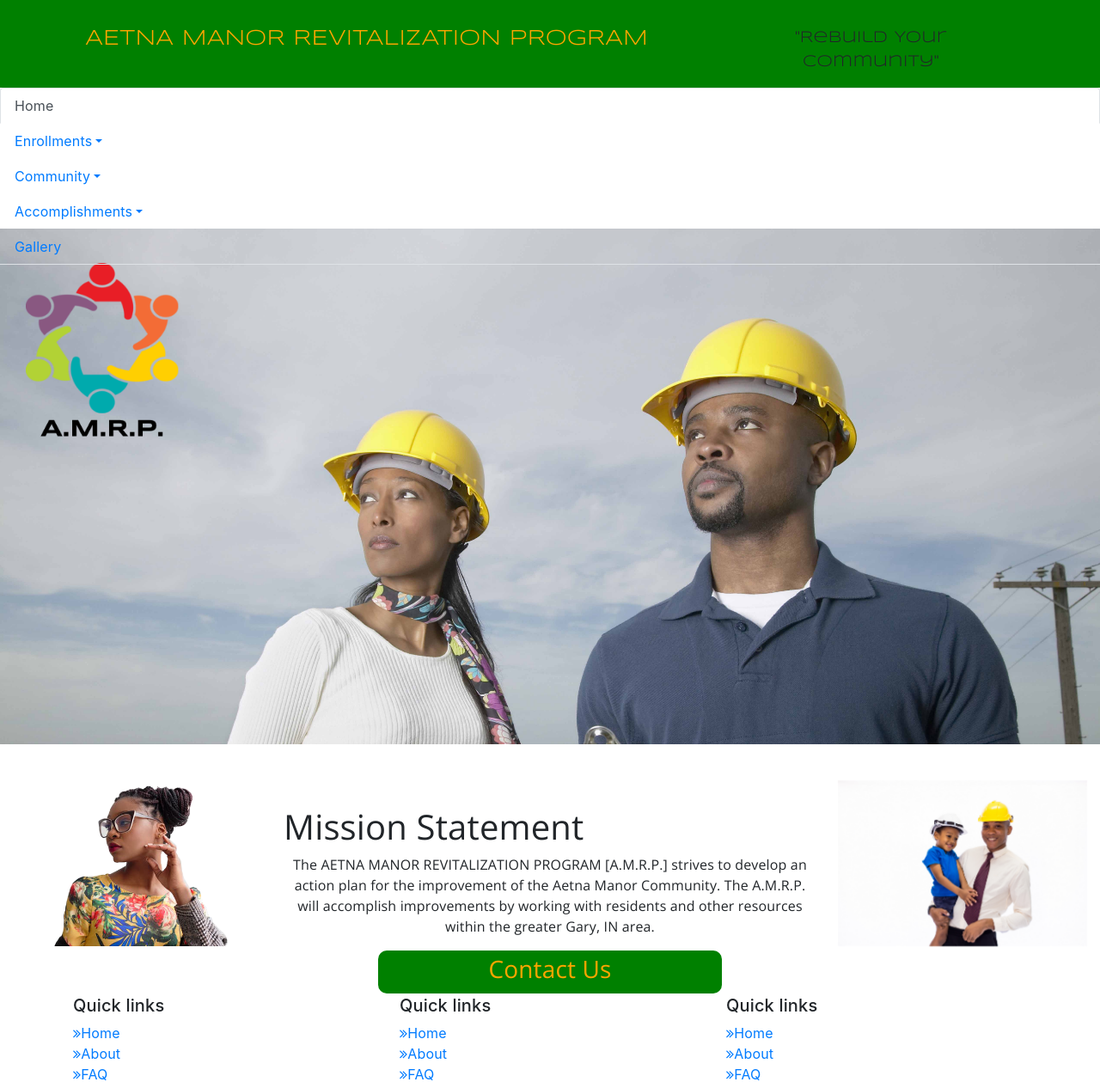
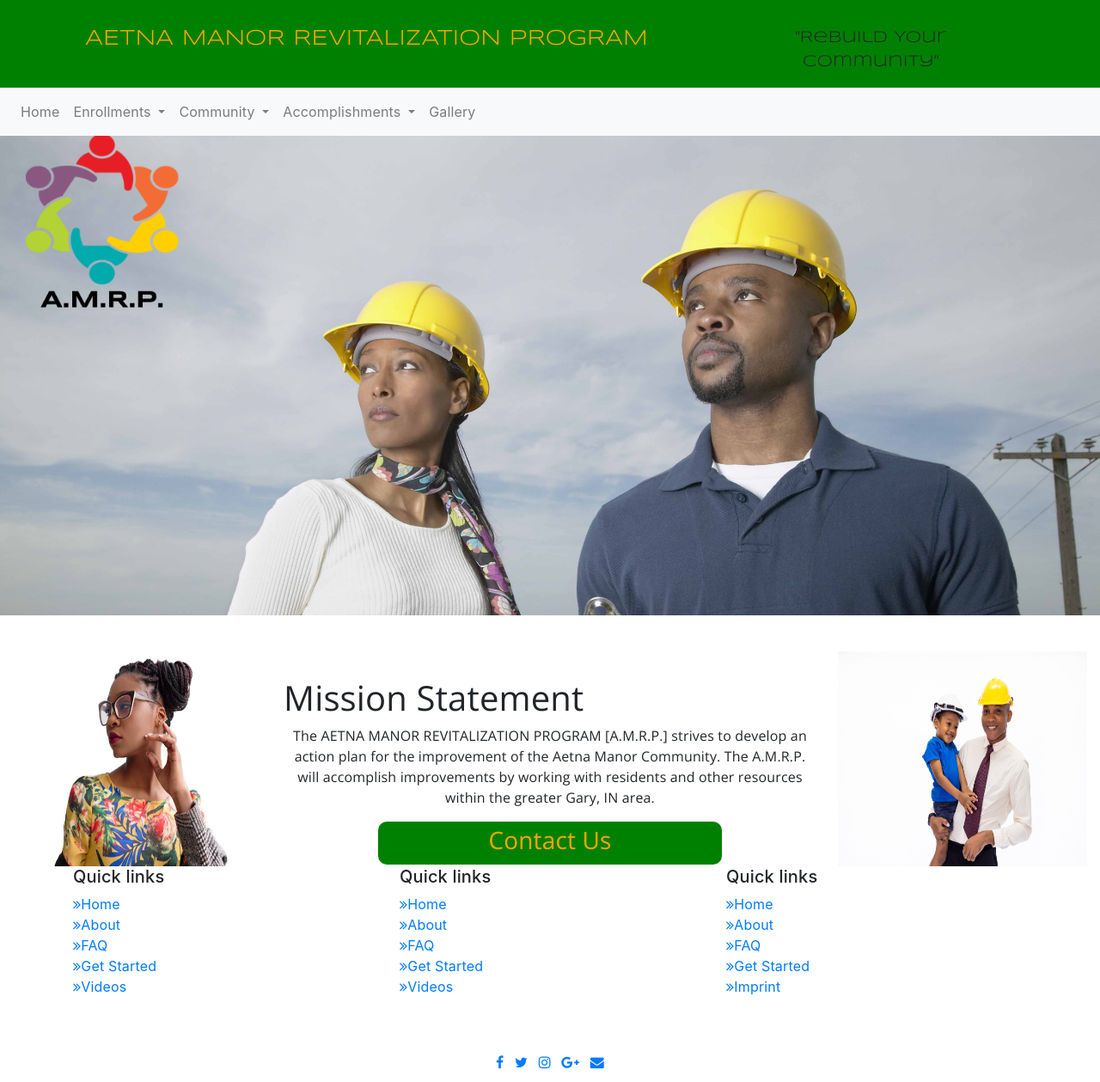
Before and after one commit to brysonmckenzie/aetna_manor, a Django app: page / in a window 1280 px wide. Shown: the top 1259 px of the page at 86% size. Run offline with Django 3.2, Linux system fonts and the light colour scheme; some libraries are stand-ins or nearby versions.

Commit message:
homepage improvements mobile responsiveness

```diff
--- a/apps/aetna_app/templates/aetna_apps/base.html
+++ b/apps/aetna_app/templates/aetna_apps/base.html
@@ -1,6 +1,7 @@
 <!DOCTYPE html>
 <html lang="en">
 {%load staticfiles%}
+
 <head>
     <meta charset="UTF-8">
     <meta name="viewport" content="width=device-width, initial-scale=1.0">
@@ -40,47 +41,25 @@
     <link rel="stylesheet" href="https://cdnjs.cloudflare.com/ajax/libs/font-awesome/4.7.0/css/font-awesome.min.css">
 
     <body>
-
         <header>
             <div class="container-fluid">
                 <div class="row">
                     <div class="col-sm-8 head center">
                         <h1 class="center">aetna manor revitalization program</h1>
                     </div>
-                    <div class="col-sm-3 head center">
+                    <div class="col-sm-3 head center d-none d-sm-block d-lg-block d-md-block">
                         <p class="center">"rebuild your community"</p>
                     </div>
-                    <div class="col-sm-1 head">
-                        <img class="center img d-none d-sm-block" src="{% static 'aetna_app/images/gary-seal.png' %}" alt="">
+                    <div class="col-sm-1 head d-none d-sm-block">
+                        <img class="center img d-md-none d-lg-block" src="{% static 'aetna_app/images/gary-seal.png' %}" width="90px" height="90px"
+                            alt="">
                     </div>
                 </div>
             </div>
         </header>
 
-        <!-- <div class="nav">
-            <ul class="in-nav" >
-                <li>home</li>
-                <li>history</li>
-                <li>accomplishments</li>
-                <li>coming soon</li>
-                <li>communities</li>
-                <li>donations</li>
-            </ul>
-        </div> -->
-        <!--
-        <div class="topnav" id="myTopnav">
-            <a href="" class="active">Home</a>
-            <a href="">history</a>
-            <a href="">accomplishments</a>
-            <a href="">coming soon</a>
-            <a href="">communities</a>
-            <a href="">donations</a>
-            <a href="javascript:void(0);" class="icon" onclick="myFunction()">
-              <i class="fa fa-bars"></i>
-            </a>
-          </div> -->
 
-        <ul class="nav nav-tabs d-none d-sm-block">
+        <!-- <ul class="nav nav-tabs d-none d-sm-block">
             <li class="nav-item">
                 <a class="nav-link active" href="#">Home</a>
             </li>
@@ -110,6 +89,60 @@
                     <a class="nav-link" href="#">Gallery</a>
                 </li>
         </ul>
+        <div class="mobile-nav d-block d-sm-none
+        ">
+            <a href="javascript:void(0);" class="icon" onclick="myFunction()">&#9776;</a>
+        </div> -->
+
+
+        <!-- new -->
+
+
+        <nav class="navbar navbar-expand-lg navbar-light bg-light">
+            <button class="navbar-toggler navbar-toggler-right" type="button" data-toggle="collapse" data-target="#navbar2" aria-controls="navbar2"
+                aria-expanded="false" aria-label="Toggle navigation">
+                <span class="navbar-toggler-icon"></span>
+            </button>
+            <div class="collapse navbar-collapse justify-content-between" id="navbar2">
+                <ul class="navbar-nav">
+                    <li class="nav-item">
+                        <a class="nav-link" href="/">Home</a>
+                    </li>
+                    <li class="nav-item dropdown">
+                        <a class="nav-link dropdown-toggle" href="widgets.html" id="navbarDropdown" data-toggle="dropdown" aria-haspopup="true" aria-expanded="false">
+                            Enrollments
+                        </a>
+                        <div class="dropdown-menu" aria-labelledby="navbarDropdown">
+                            <a class="dropdown-item" href="/m-registration">New Member</a>
+                            <a class="dropdown-item" href="#">Volunteers</a>
+                        </div>
+                    </li>
+                    <li class="nav-item dropdown">
+                        <a class="nav-link dropdown-toggle" href="widgets.html" id="navbarDropdown" data-toggle="dropdown" aria-haspopup="true" aria-expanded="false">
+                            Community
+                        </a>
+                        <div class="dropdown-menu" aria-labelledby="navbarDropdown">
+                            <a class="dropdown-item" href="#">Downtown Aetna Remix</a>
+                            <a class="dropdown-item" href="#">Scheduled Events</a>
+                        </div>
+                    </li>
+                    <li class="nav-item dropdown">
+                        <a class="nav-link dropdown-toggle" href="widgets.html" id="navbarDropdown" data-toggle="dropdown" aria-haspopup="true" aria-expanded="false">
+                            Accomplishments
+                        </a>
+                        <div class="dropdown-menu" aria-labelledby="navbarDropdown">
+                            <a class="dropdown-item" href="#">Our Accomplishments</a>
+                            <a class="dropdown-item" href="#">Documents</a>
+                        </div>
+                    </li>
+                    <li class="nav-item">
+                        <a class="nav-link" href="/gallery">Gallery</a>
+                    </li>
+
+                </ul>
+            </div>
+        </nav>
+
         {%block body%}{% endblock %}
         <section id="footer">
             <div class="container">
@@ -224,8 +257,8 @@
                 </div>
                 <div class="row">
                     <div class="col-xs-12 col-sm-12 col-md-12 mt-2 mt-sm-2 text-center text-white">
-                        <p>National Transaction Corporation is a Registered MSP/ISO of Elavon, Inc. Georgia [a wholly owned subsidiary
-                            of U.S. Bancorp, Minneapolis, MN]</p>
+                        <p>National Transaction Corporation is a Registered MSP/ISO of Elavon, Inc. Georgia [a wholly owned
+                            subsidiary of U.S. Bancorp, Minneapolis, MN]</p>
                         <p class="h6">&copy All right Reversed.
                             <a class="text-green ml-2" href="https://www.sunlimetech.com" target="_blank">Sunlimetech</a>
                         </p>
--- a/apps/aetna_app/templates/aetna_apps/index.html
+++ b/apps/aetna_app/templates/aetna_apps/index.html
@@ -2,16 +2,20 @@
 <div class="container-fluid">
     <div class="row">
         <div class="main-content col-sm-12">
-            <img class="col-sm-2" style="margin-top: 40px" src="{% static 'aetna_app/images/logo.png' %}" alt="">
+            <div class="d-none d-sm-block d-md-none"  id="welcome">
+                Welcome!
+                Lorem ipsum, dolor sit amet consectetur adipisicing elit. Adipisci corporis laudantium eaque veritatis quam velit?
+            </div>
+            <img class="col-sm-2 logo" style="margin-top: 40px; " src="{% static 'aetna_app/images/logo.png' %}" alt="">
         </div>
     </div>
-    <div class="row">
+    <div class="row sec">
         <div class="col-sm-3" id="">
-            <img src="{% static 'aetna_app/images/black-girl.png' %}" width="100%" alt="">
+            <img src="{% static 'aetna_app/images/black-girl.png' %}" width="100%" height="100%" alt="">
         </div>
         <div class="col-sm-6 b-content" id="md-content">
             <div class="row">
-                <div class="col-sm-12">
+                <div class="col-sm-12 mission">
                     <h1>Mission Statement</h1>
                 </div>
                 <div class="col-sm-12">
@@ -27,7 +31,7 @@
             </div>
         </div>
         <div class="col-sm-3 main-pics" id="">
-                <img src="{% static 'aetna_app/images/md-2.jpg' %}" width="100%" alt="">
+            <img src="{% static 'aetna_app/images/md-2.jpg' %}" width="100%" height="100%" alt="">
         </div>
     </div>
 </div>
```
Also changed, not shown: apps/aetna_app/static/aetna_app/css/responsive.css (+46 -9 lines), apps/aetna_app/static/aetna_app/css/style001.css (+55 -60 lines).
